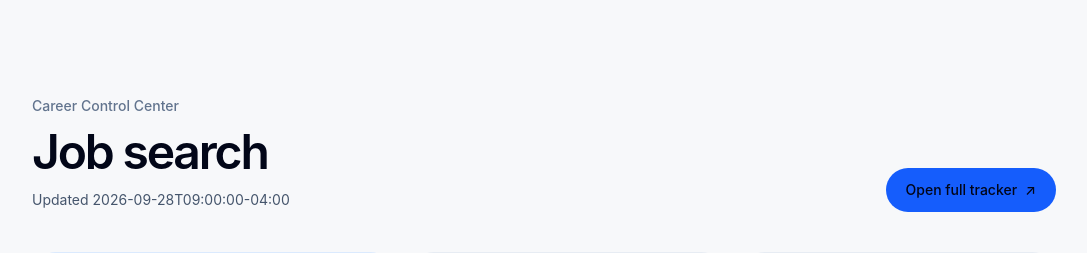
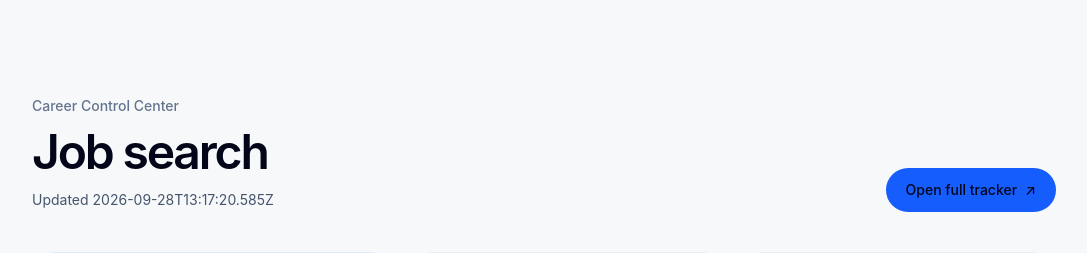
Before and after one commit to micksems/ai-portfolio, a Next.js app: page /job-search in a window 1280 px wide. Shown: the top 253 px of the page, without its empty margins (96-1183 px from the left). Built offline with nearby package versions, Linux system fonts and the light colour scheme.

Commit message:
Sync Enigma and Fortuna rejections from canonical tracker

```diff
--- a/src/data/jobSearchData.js
+++ b/src/data/jobSearchData.js
@@ -1,5 +1,5 @@
 export const jobSearchData = {
-  "updatedAt": "2026-09-28T09:00:00-04:00",
+  "updatedAt": "2026-09-28T13:17:20.585Z",
   "jobs": [
     {
       "company": "United Hospital Fund",
@@ -269,7 +269,7 @@ export const jobSearchData = {
       "company": "Fortuna Health",
       "position": "Product Operations Associate",
       "url": "https://jobs.ashbyhq.com/fortuna-health/aa48c14b-e38e-4f27-84ef-a6b032bb9b60/application",
-      "status": "Applied"
+      "status": "Rejected"
     },
     {
       "company": "Meow",
@@ -989,7 +989,7 @@ export const jobSearchData = {
       "company": "Enigma",
       "position": "Data Operations Associate",
       "url": "https://job-boards.greenhouse.io/enigmaio/jobs/6803803",
-      "status": "Closed"
+      "status": "Rejected"
     },
     {
       "company": "Astra",
```
